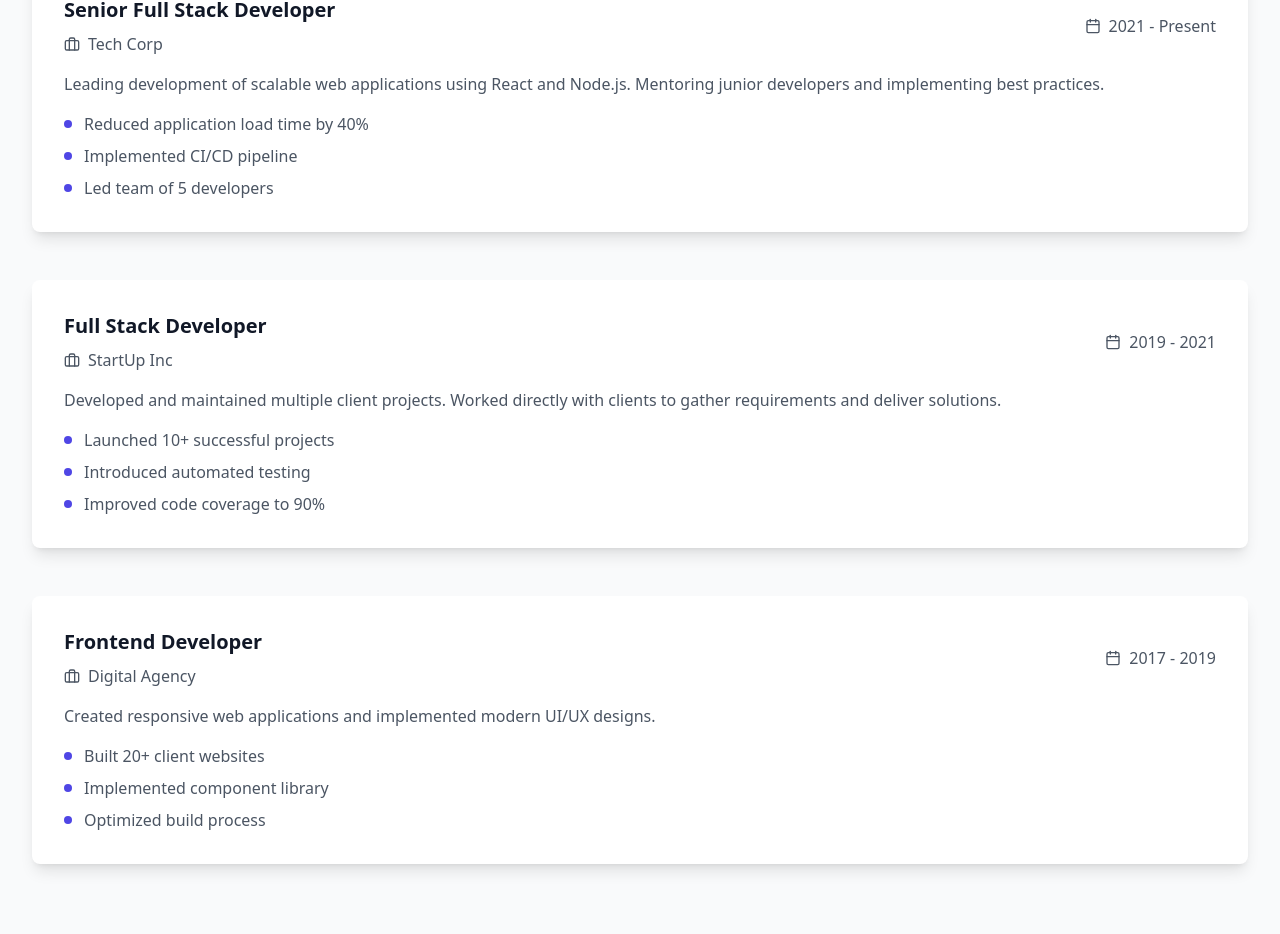
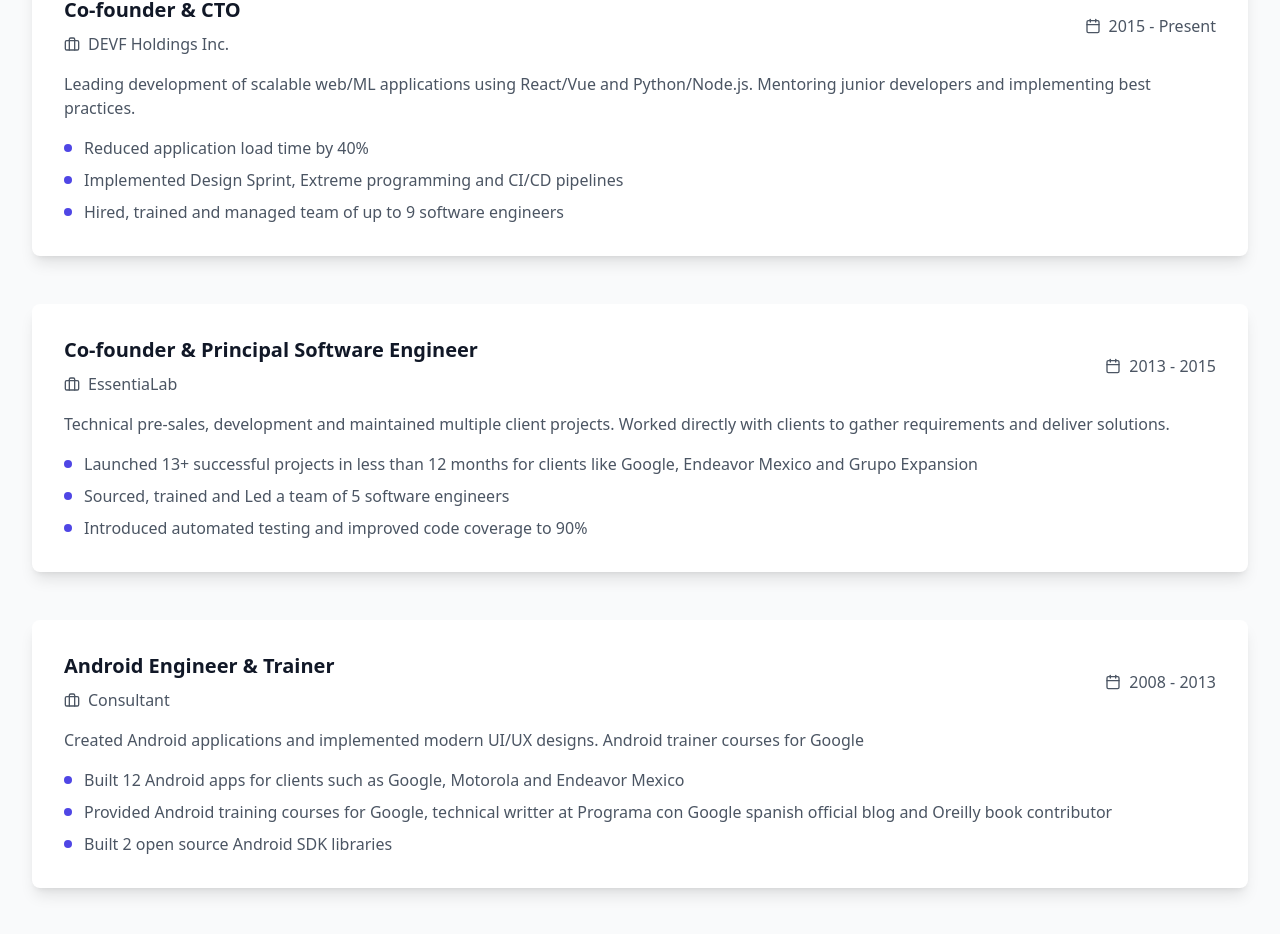
Before and after one commit to cogitovsmachina/personal-website, a React (Vite) app: page / in a window 1280 px wide. Shown: the part 2404-3338 px from the top of the page. Built offline with nearby package versions, Linux system fonts and the light colour scheme.

Commit message:
Update Work.tsx

```diff
--- a/src/components/Work.tsx
+++ b/src/components/Work.tsx
@@ -4,36 +4,36 @@ import { Briefcase, Calendar } from 'lucide-react';
 
 const experiences = [
   {
-    company: 'Tech Corp',
-    position: 'Senior Full Stack Developer',
-    period: '2021 - Present',
-    description: 'Leading development of scalable web applications using React and Node.js. Mentoring junior developers and implementing best practices.',
+    company: 'DEVF Holdings Inc.',
+    position: 'Co-founder & CTO',
+    period: '2015 - Present',
+    description: 'Leading development of scalable web/ML applications using React/Vue and Python/Node.js. Mentoring junior developers and implementing best practices.',
     achievements: [
       'Reduced application load time by 40%',
-      'Implemented CI/CD pipeline',
-      'Led team of 5 developers'
+      'Implemented Design Sprint, Extreme programming and CI/CD pipelines',
+      'Hired, trained and managed team of up to 9 software engineers'
     ]
   },
   {
-    company: 'StartUp Inc',
-    position: 'Full Stack Developer',
-    period: '2019 - 2021',
-    description: 'Developed and maintained multiple client projects. Worked directly with clients to gather requirements and deliver solutions.',
+    company: 'EssentiaLab',
+    position: 'Co-founder & Principal Software Engineer',
+    period: '2013 - 2015',
+    description: 'Technical pre-sales, development and maintained multiple client projects. Worked directly with clients to gather requirements and deliver solutions.',
     achievements: [
-      'Launched 10+ successful projects',
-      'Introduced automated testing',
-      'Improved code coverage to 90%'
+      'Launched 13+ successful projects in less than 12 months for clients like Google, Endeavor Mexico and Grupo Expansion',
+      'Sourced, trained and Led a team of 5 software engineers',
+      'Introduced automated testing and improved code coverage to 90%'
     ]
   },
   {
-    company: 'Digital Agency',
-    position: 'Frontend Developer',
-    period: '2017 - 2019',
-    description: 'Created responsive web applications and implemented modern UI/UX designs.',
+    company: 'Consultant',
+    position: 'Android Engineer & Trainer',
+    period: '2008 - 2013',
+    description: 'Created Android applications and implemented modern UI/UX designs. Android trainer courses for Google',
     achievements: [
-      'Built 20+ client websites',
-      'Implemented component library',
-      'Optimized build process'
+      'Built 12 Android apps for clients such as Google, Motorola and Endeavor Mexico',
+      'Provided Android training courses for Google, technical writter at Programa con Google spanish official blog and Oreilly book contributor',
+      'Built 2 open source Android SDK libraries'
     ]
   }
 ];
```
